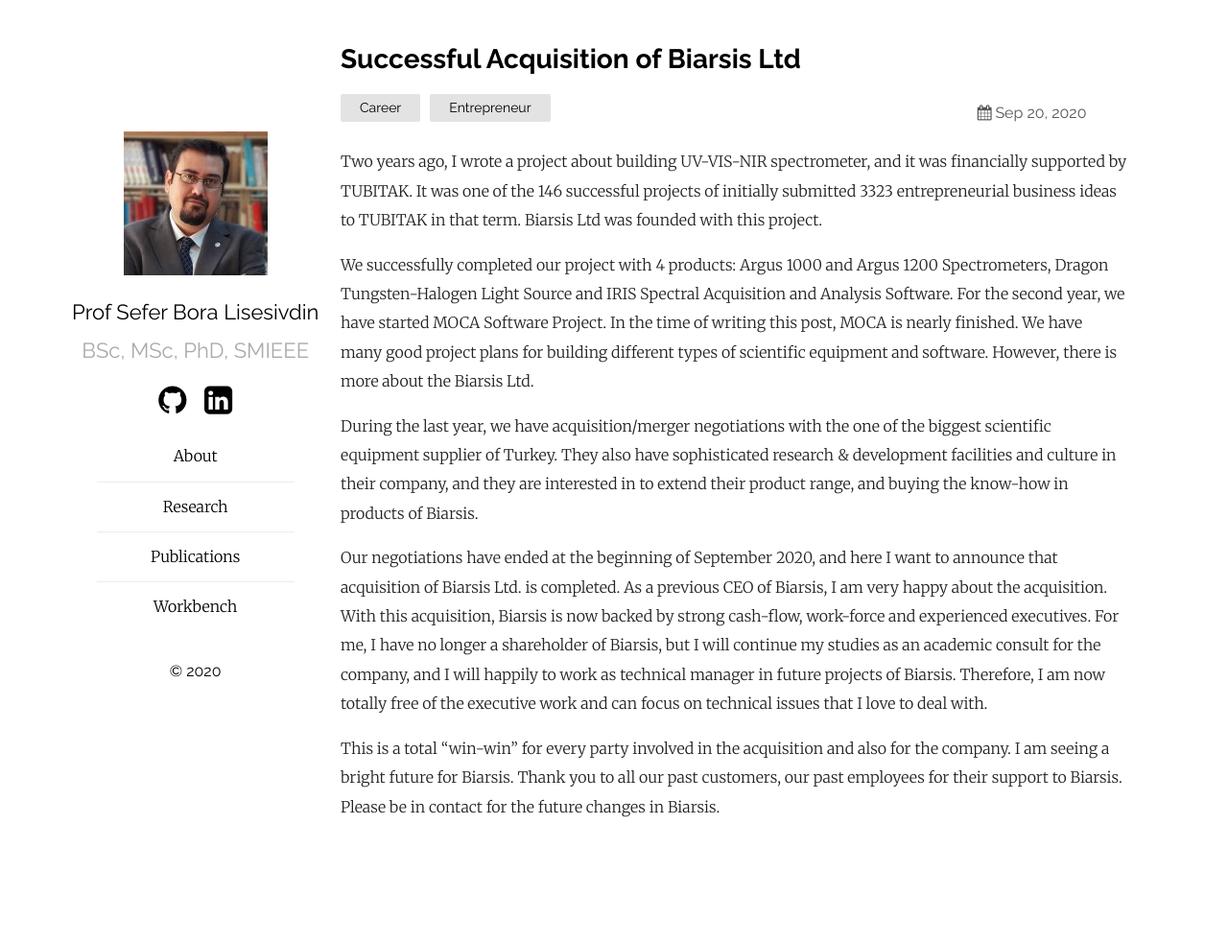
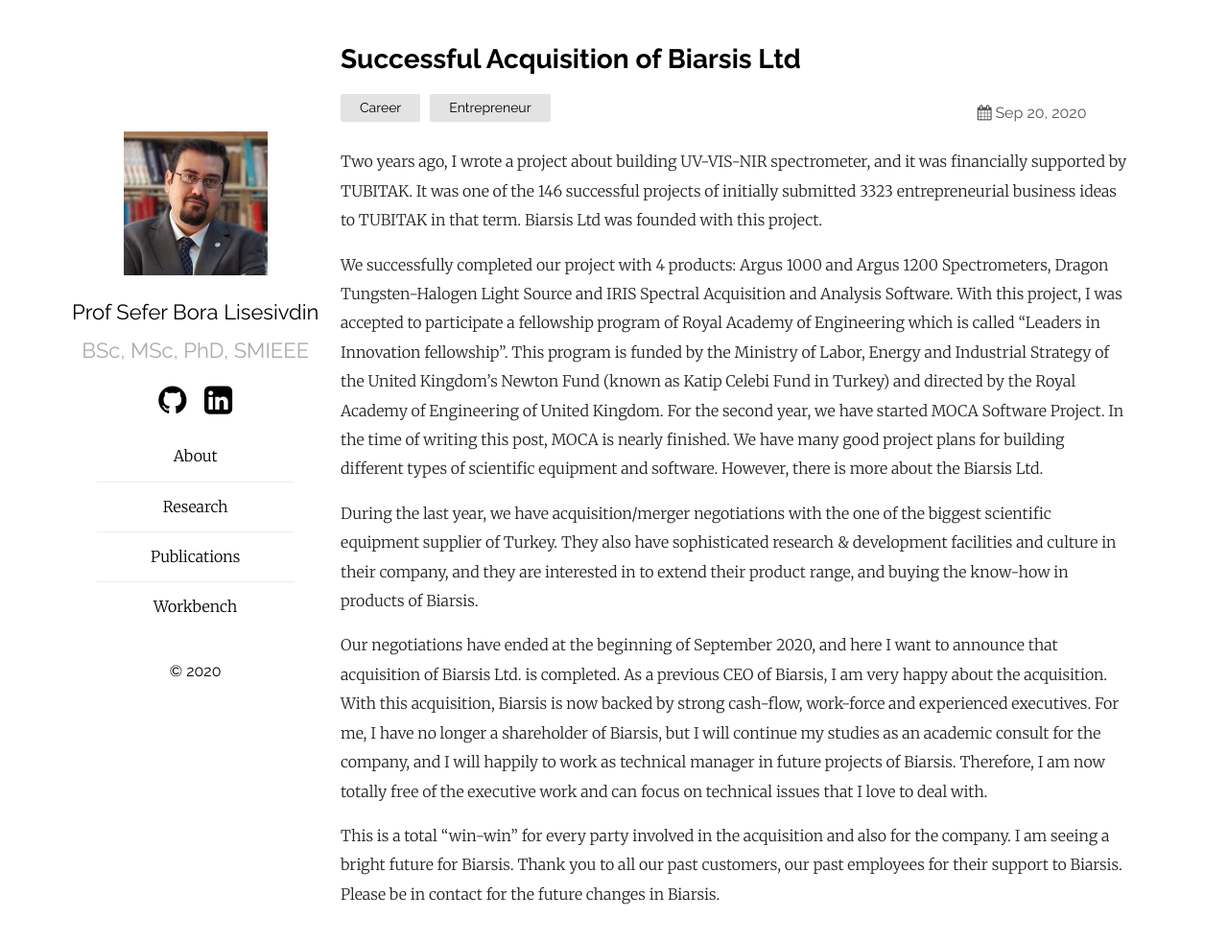
Before and after one commit to sblisesivdin/sblisesivdin.github.io, a Jekyll site: the page built from _posts/2020-09-20-successful-acquisition-of-biarsis-ltd.md, in a window 1280 px wide and 992 px high. Shown: the top 982 px of the window at 96% size. Built offline with Jekyll 4.4.1, drawn with Linux system fonts in a browser that asks for light colours.

Commit message:
Update 2020-09-20-successful-acquisition-of-biarsis-ltd.md
Added Leaders in Innovation fellowship information.

```diff
--- a/_posts/2020-09-20-successful-acquisition-of-biarsis-ltd.md
+++ b/_posts/2020-09-20-successful-acquisition-of-biarsis-ltd.md
@@ -7,7 +7,7 @@ categories: Career Entrepreneur
 
 Two years ago, I wrote a project about building UV-VIS-NIR spectrometer, and it was financially supported by TUBITAK. It was one of the 146 successful projects of initially submitted 3323 entrepreneurial business ideas to TUBITAK in that term. Biarsis Ltd was founded with this project.
 
-We successfully completed our project with 4 products: Argus 1000 and Argus 1200 Spectrometers, Dragon Tungsten-Halogen Light Source and IRIS Spectral Acquisition and Analysis Software. For the second year, we have started MOCA Software Project. In the time of writing this post, MOCA is nearly finished. We have many good project plans for building different types of scientific equipment and software. However, there is more about the Biarsis Ltd.
+We successfully completed our project with 4 products: Argus 1000 and Argus 1200 Spectrometers, Dragon Tungsten-Halogen Light Source and IRIS Spectral Acquisition and Analysis Software. With this project, I was accepted to participate a fellowship program of Royal Academy of Engineering which is called “Leaders in Innovation fellowship”. This program is funded by the Ministry of Labor, Energy and Industrial Strategy of the United Kingdom's Newton Fund (known as Katip Celebi Fund in Turkey) and directed by the Royal Academy of Engineering of United Kingdom. For the second year, we have started MOCA Software Project. In the time of writing this post, MOCA is nearly finished. We have many good project plans for building different types of scientific equipment and software. However, there is more about the Biarsis Ltd.
 
 During the last year, we have acquisition/merger negotiations with the one of the biggest scientific equipment supplier of Turkey. They also have sophisticated research & development facilities and culture in their company, and they are interested in to extend their product range, and buying the know-how in products of Biarsis.
 
```
